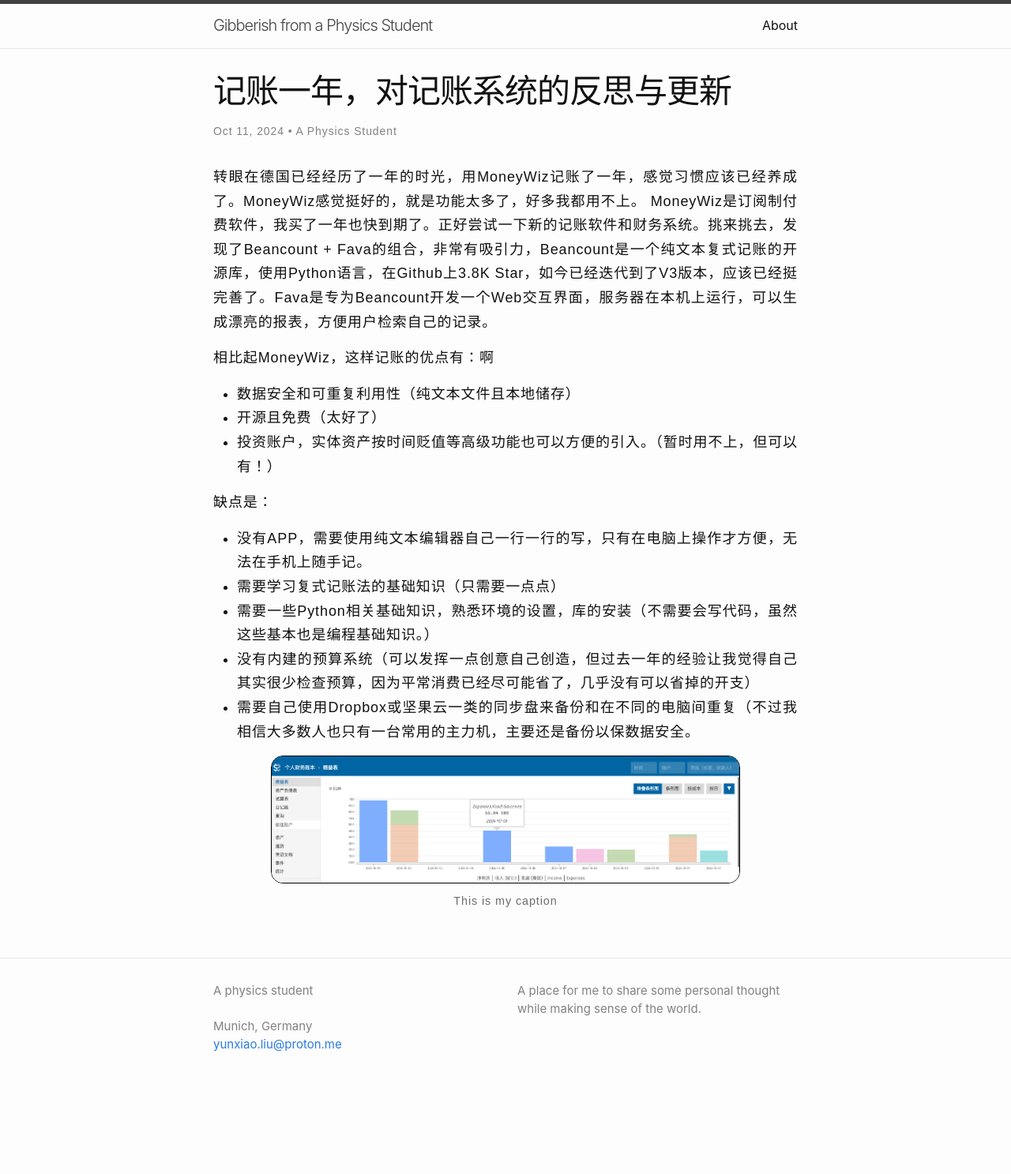
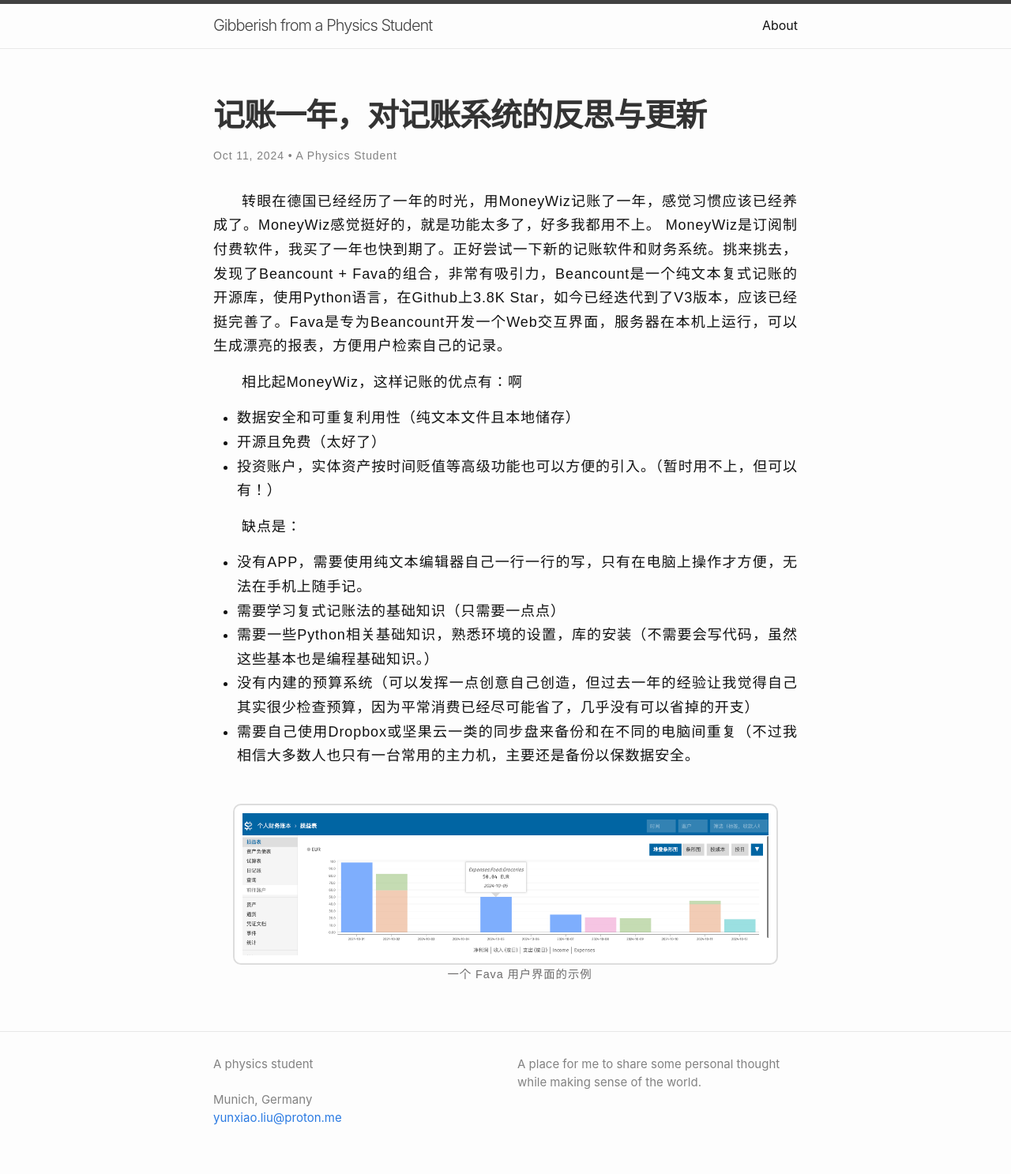
Before and after one commit to AlbertRyu/AlbertRyu.github.io, a Jekyll site: the page built from _posts/2024-10-11-财务系统革新.md, in a window 1280 px wide. Shown: the whole page at 79% size. Built offline with Jekyll 4.4.1, drawn with Linux system fonts in a browser that asks for light colours; before the commit the page ends 1394 px from its top, so only the background shows below that.

Commit message:
adjust styple for chinese Post.

```diff
--- a/_layouts/post.html
+++ b/_layouts/post.html
@@ -1,7 +1,7 @@
 ---
 layout: base
 ---
-<article class="{% if page.language == 'chinese' %}chinese-post{% else %}english-post{% endif %}" itemscope itemtype="http://schema.org/BlogPosting">
+<article class="post h-entry {% if page.language == 'chinese' %}chinese-post{% else %}{% endif %}" itemscope itemtype="http://schema.org/BlogPosting">
 
   <header class="post-header">
     <h1 class="post-title p-name" itemprop="name headline">{{ page.title | escape }}</h1>
@@ -26,7 +26,7 @@
       {%- endif -%}</p>
   </header>
 
-  <div class="post-content e-content" itemprop="articleBody">
+  <div class="post-content e-content {% if page.language == 'chinese' %}chinese-post-content{% else %}{% endif %}" itemprop="articleBody">
     {{ content }}
   </div>
 
--- a/_posts/2024-10-11-财务系统革新.md
+++ b/_posts/2024-10-11-财务系统革新.md
@@ -24,7 +24,6 @@
 * 没有内建的预算系统（可以发挥一点创意自己创造，但过去一年的经验让我觉得自己其实很少检查预算，因为平常消费已经尽可能省了，几乎没有可以省掉的开支）
 * 需要自己使用Dropbox或坚果云一类的同步盘来备份和在不同的电脑间重复（不过我相信大多数人也只有一台常用的主力机，主要还是备份以保数据安全。
 
-
-
-![image.png](/assets/images/fava_example.png){: .styled-image}
-<em>This is my caption</em>
+<br>
+![image.png](/assets/images/fava_example.png){: .screenshot}
+<em> 一个 Fava 用户界面的示例 </em>
--- a/assets/css/style.scss
+++ b/assets/css/style.scss
@@ -19,14 +19,20 @@
   color: #6d6c6c;
 }
 
-.styled-image {
-  border: 1px solid black;
-  float: center;
-  width: 80%;
-  border-radius: 15px;
+
+.screenshot {
   display: block;
-  margin: 10px auto;
+  margin-left: auto;
+  margin-right: auto;
+  border: 2px solid #ddd; /* 灰色边框 */
+  border-radius: 10px; /* 圆角边框 */
+  padding: 10px; /* 内边距，避免边框紧贴截图 */
+  background-color: white; /* 背景色让截图更突出 */
+  width: 90%; /* 宽度100% */
+
+
 }
+
 
 .chinese-post {
   font-family: "Noto Serif SC", "Microsoft YaHei", "PingFang SC", sans-serif;
@@ -34,4 +40,19 @@
   line-height: 1.7;
   letter-spacing: 0.05em;
   text-align: justify;
+
 }
+
+.post-title {
+  font-family: 'Noto Serif SC', serif;
+  font-size: 2.5rem;
+  font-weight: bold;
+  text-align: left;
+  color: #333;
+  margin-bottom: 1rem;
+  margin-top: 2rem;
+}
+
+.chinese-post-content p{
+  text-indent: 2em;
+}
```
